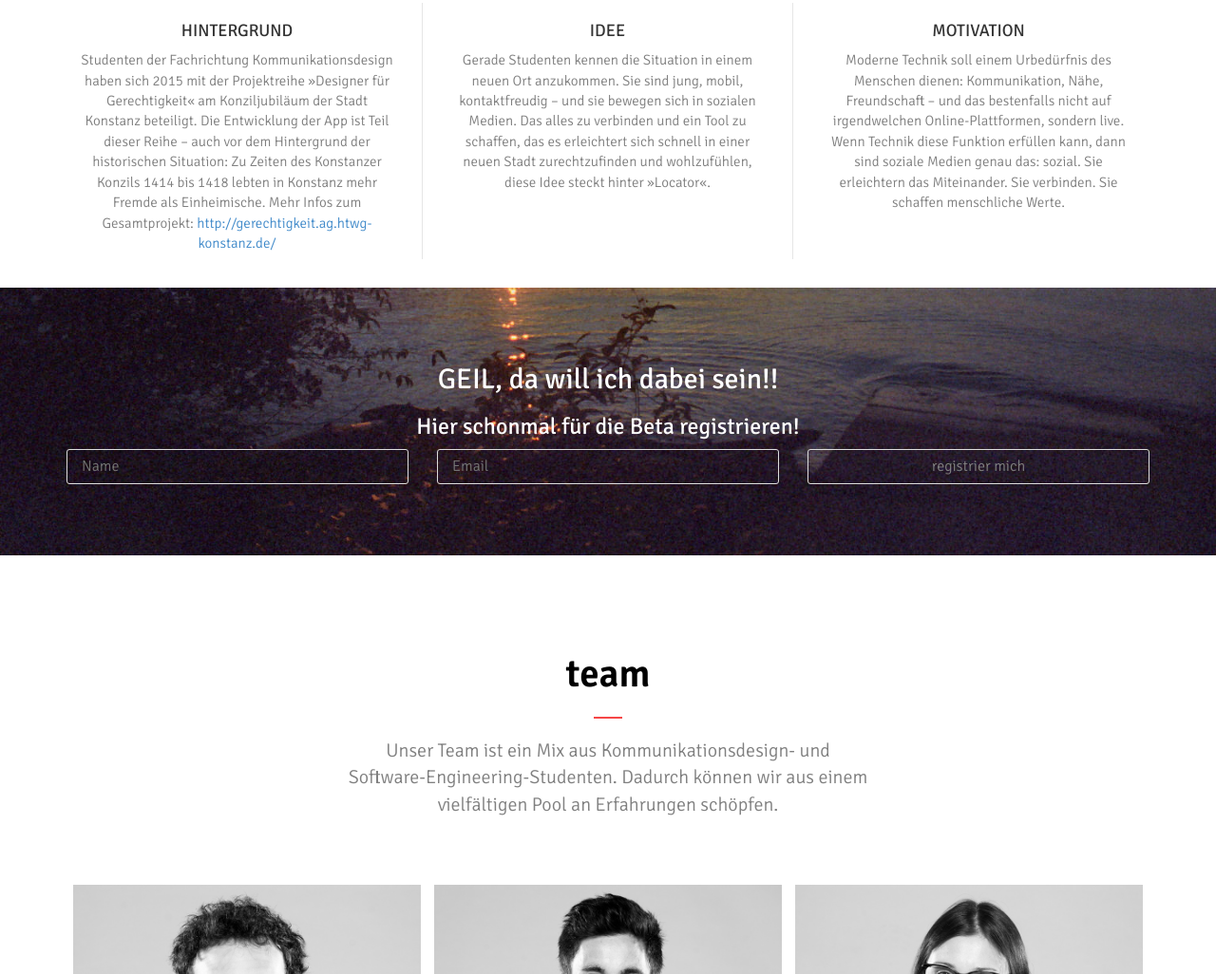
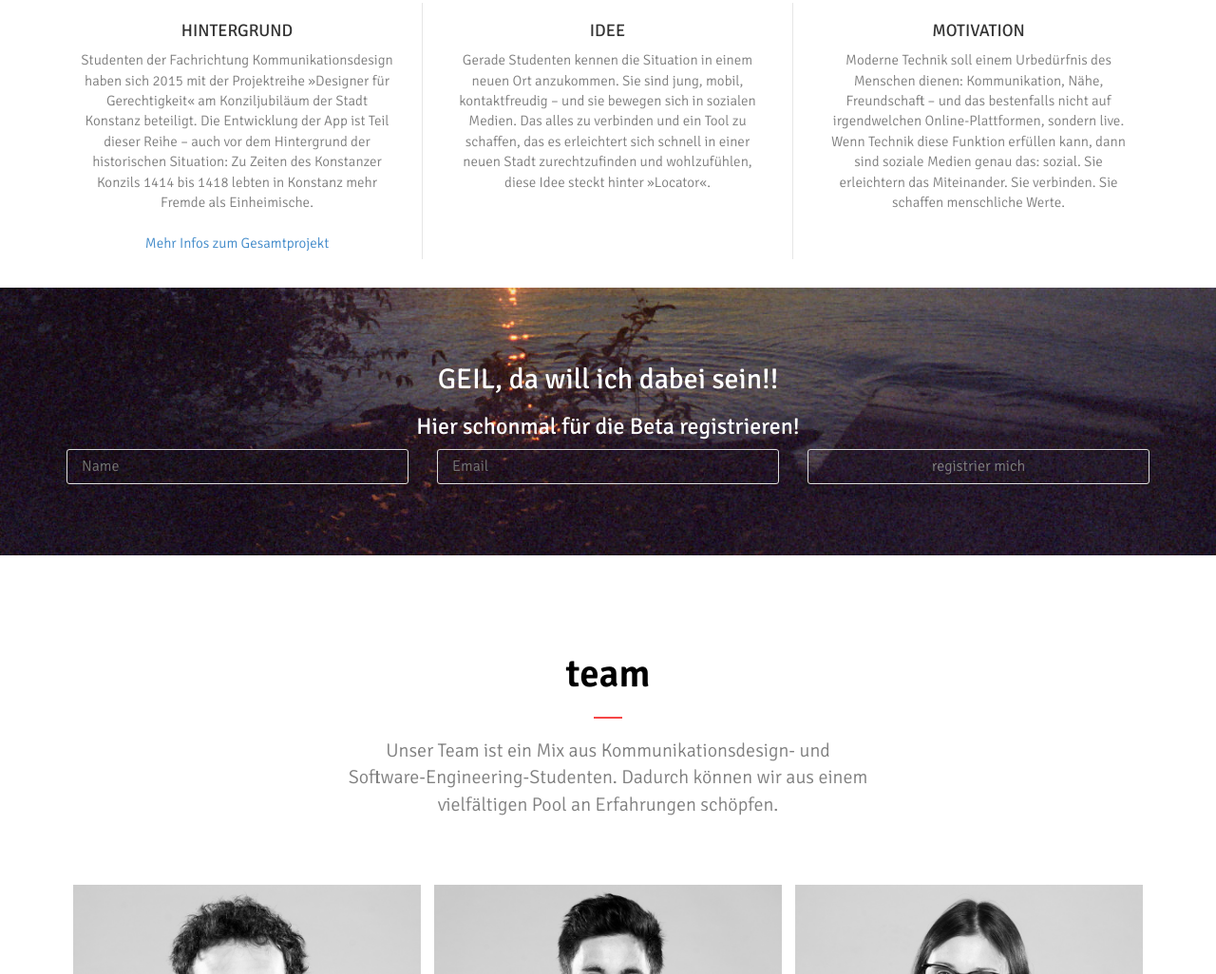
Before and after one commit to locator-kn/locator-app, a website: page app/index.html in a window 1280 px wide. Shown: the part 2229-3255 px from the top of the page at 95% size. Drawn offline with Linux system fonts and the light colour scheme.

Commit message:
refactor link

```diff
--- a/app/index.html
+++ b/app/index.html
@@ -170,7 +170,8 @@
         <div class="row">
             <div class="col-sm-4 border">
                 <h2>Hintergrund</h2>
-                <span class="desc">Studenten der Fachrichtung Kommunikationsdesign haben sich 2015 mit der Projektreihe »Designer für Gerechtigkeit« am Konziljubiläum der Stadt Konstanz beteiligt. Die Entwicklung der App ist Teil dieser Reihe – auch vor dem Hintergrund der historischen Situation: Zu Zeiten des Konstanzer Konzils 1414 bis 1418 lebten in Konstanz mehr Fremde als Einheimische. Mehr Infos zum Gesamtprojekt: <a href="http://gerechtigkeit.ag.htwg-konstanz.de/">http://gerechtigkeit.ag.htwg-konstanz.de/</a></span>
+                <span class="desc">Studenten der Fachrichtung Kommunikationsdesign haben sich 2015 mit der Projektreihe »Designer für Gerechtigkeit« am Konziljubiläum der Stadt Konstanz beteiligt. Die Entwicklung der App ist Teil dieser Reihe – auch vor dem Hintergrund der historischen Situation: Zu Zeiten des Konstanzer Konzils 1414 bis 1418 lebten in Konstanz mehr Fremde als Einheimische. <br></br><a
+                        href="http://gerechtigkeit.ag.htwg-konstanz.de/">Mehr Infos zum Gesamtprojekt</a></span>
             </div>
 
             <div class="col-sm-4 border">
```
